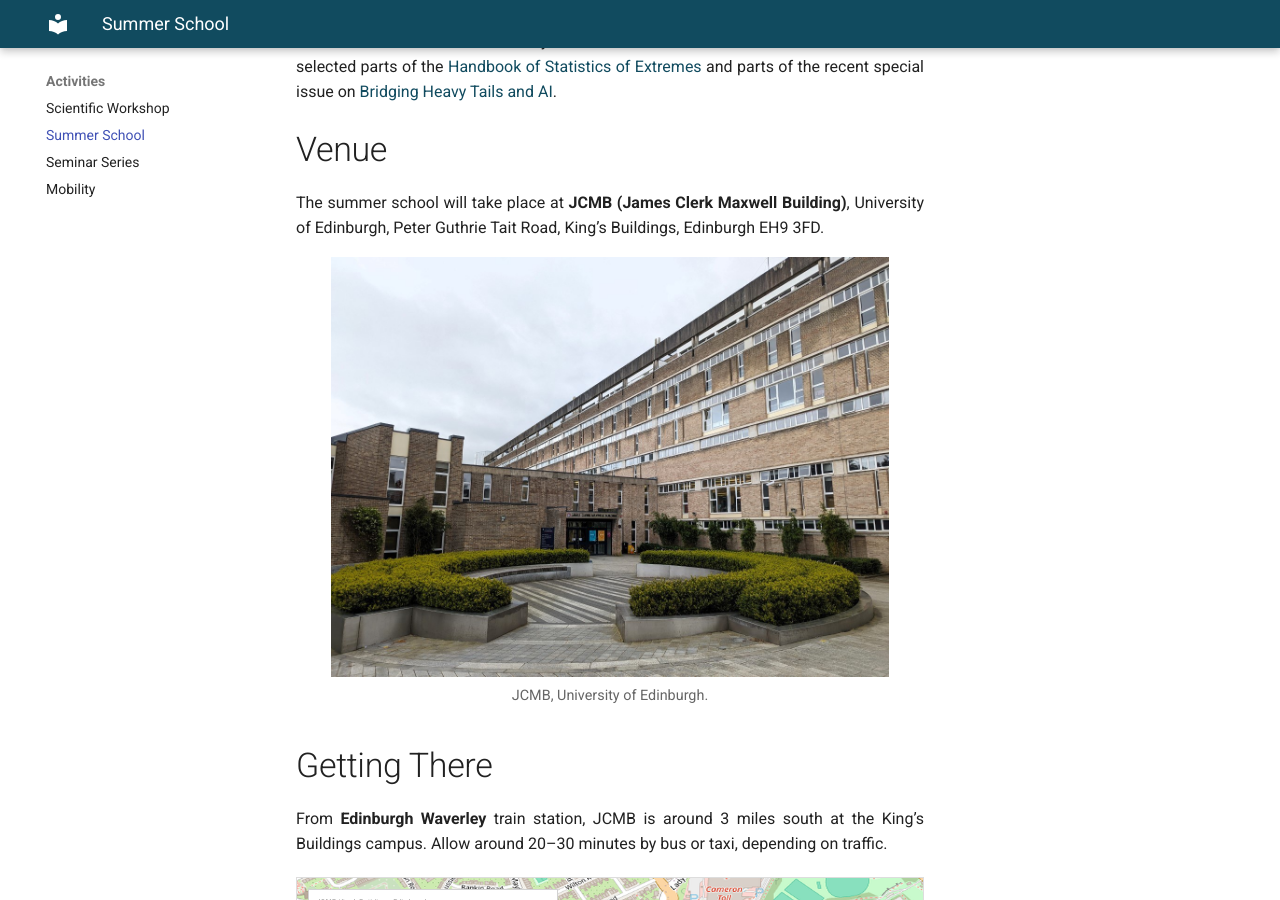
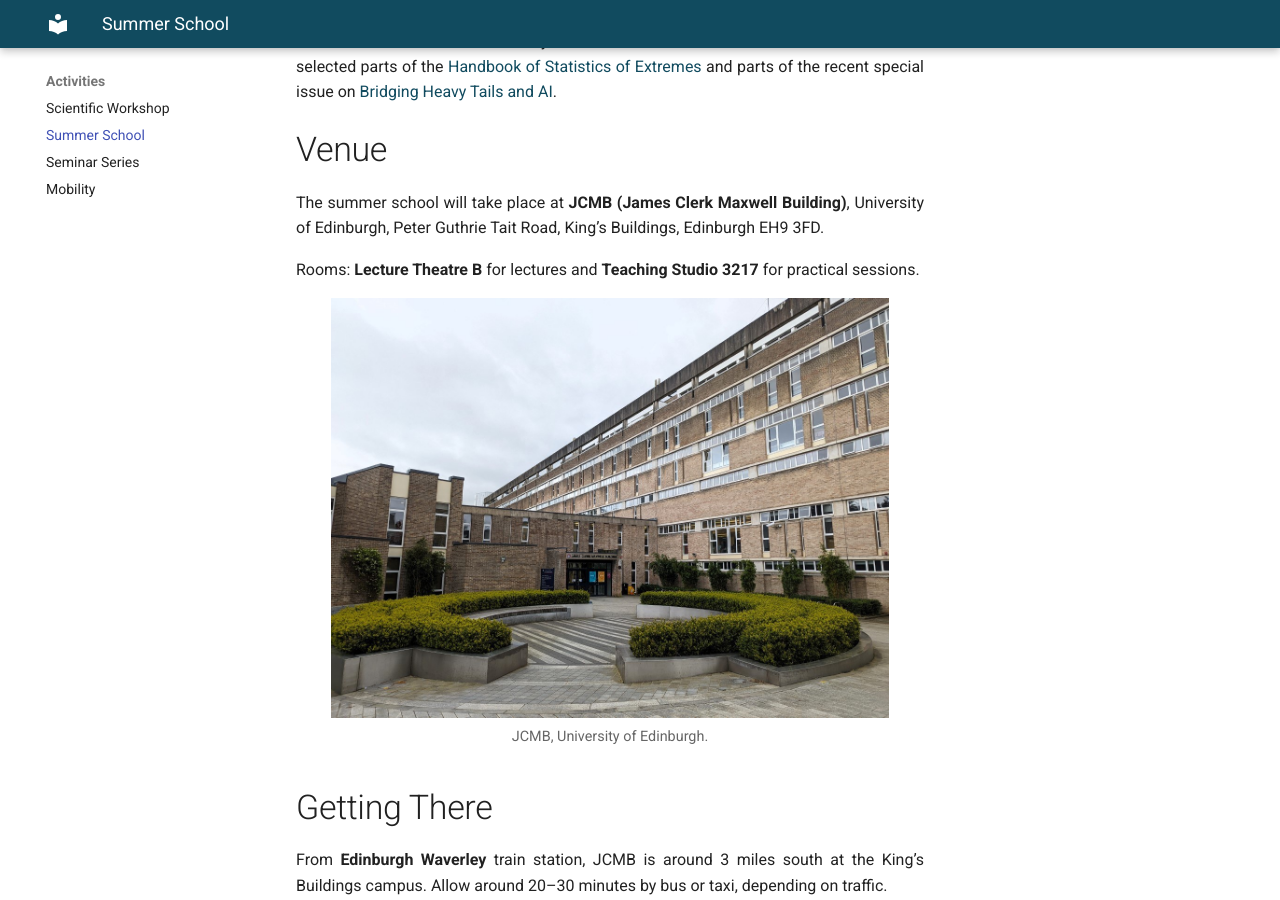
Before and after one commit to gamex-network/gamex-network.github.io, an MkDocs documentation site: the page built from docs/school.md, in a window 1280 px wide and 900 px high, scrolled down 1542 px. Built offline with MkDocs 1.6.1 and Material for MkDocs 9.7.7, drawn with Linux system fonts in a browser that asks for light colours.

Commit message:
Add school venue room details

```diff
--- a/docs/school.md
+++ b/docs/school.md
@@ -50,6 +50,8 @@ Materials will be made available by the instructors in due time. Other resources
 
 The summer school will take place at **JCMB (James Clerk Maxwell Building)**, University of Edinburgh, Peter Guthrie Tait Road, King’s Buildings, Edinburgh EH9 3FD.
 
+Rooms: **Lecture Theatre B** for lectures and **Teaching Studio 3217** for practical sessions.
+
 <figure class="school-venue-photo">
   <img src="../assets/jcmb.jpg" alt="James Clerk Maxwell Building">
   <figcaption>JCMB, University of Edinburgh.</figcaption>
```
